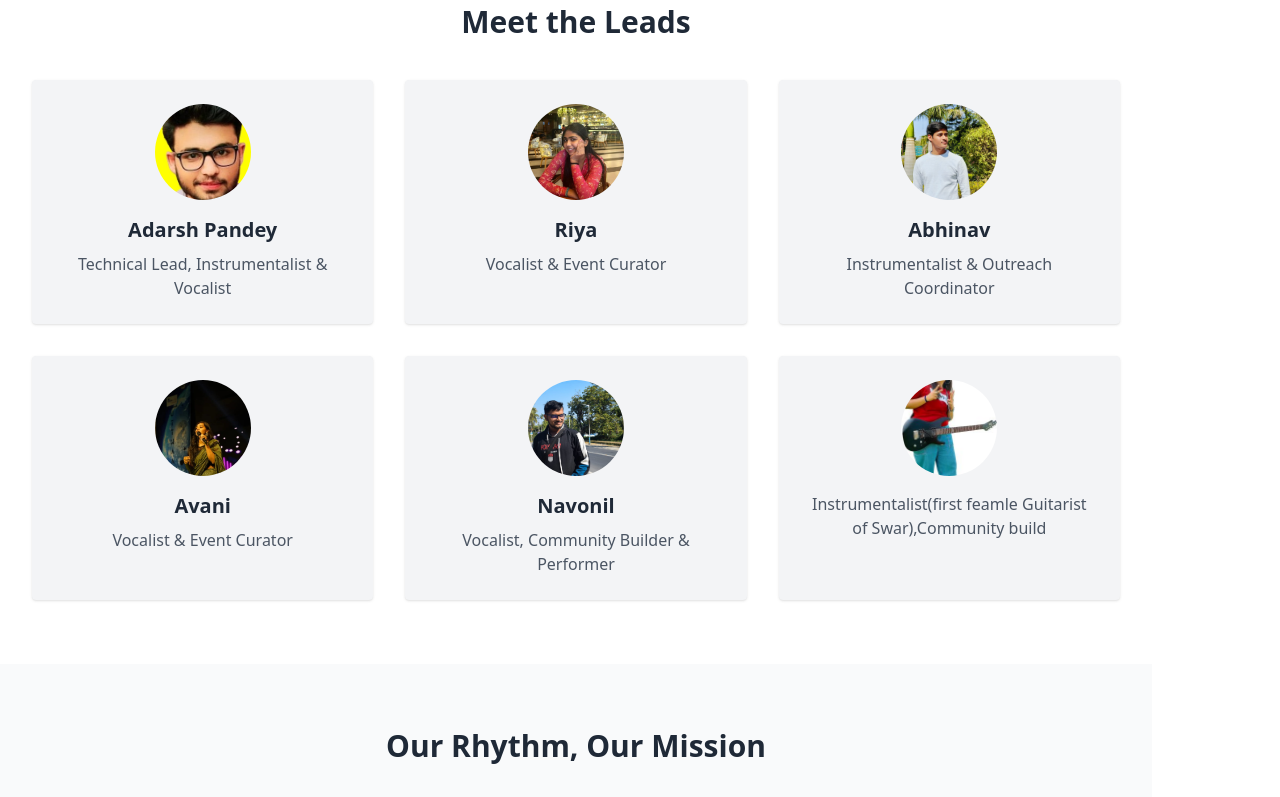
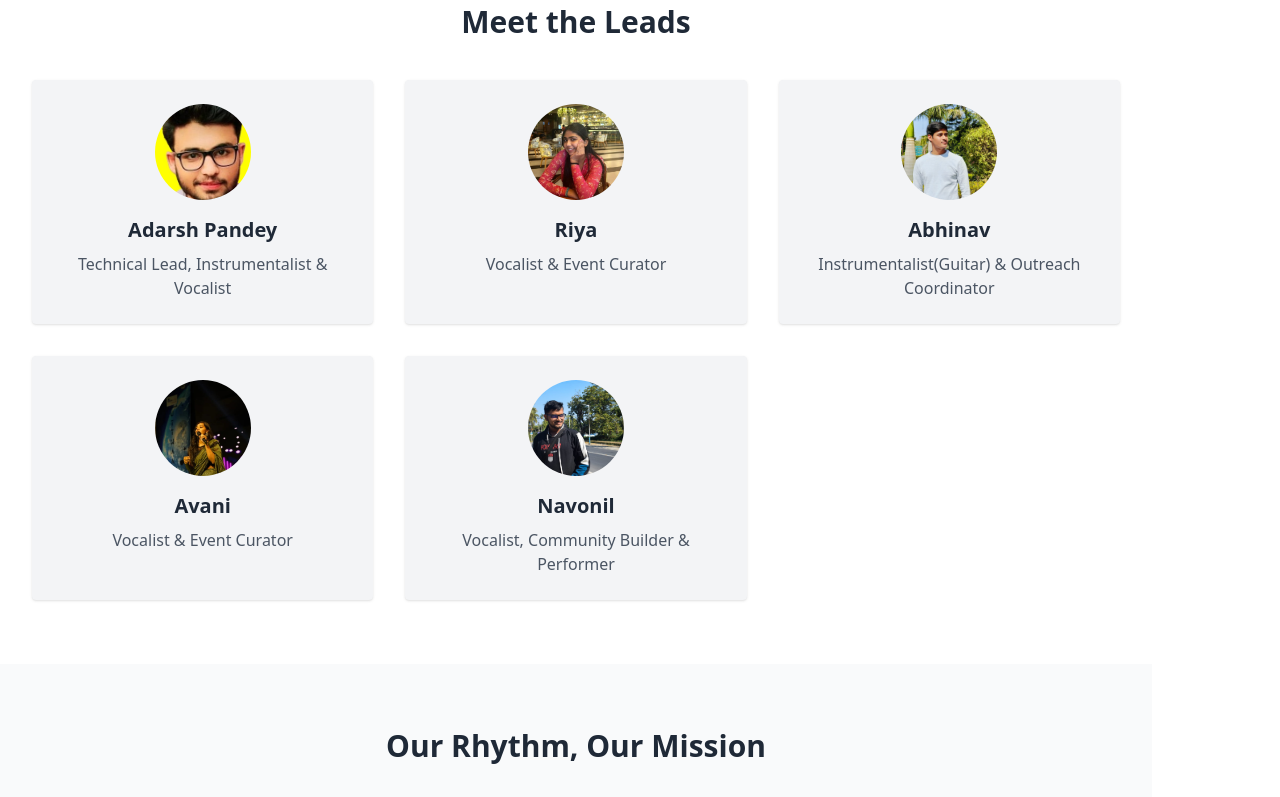
Before and after one commit to Adarsh1442005/swarfrontend, a React (Vite) app: page / in a window 1280 px wide. Shown: the part 432-1229 px from the top of the page. Built offline with nearby package versions, Linux system fonts and the light colour scheme.

Commit message:
deletemono

```diff
--- a/src/home.jsx
+++ b/src/home.jsx
@@ -9,10 +9,10 @@ import mono from './mono.jpg';
 const presidents = [
   { name: 'Adarsh Pandey', role: 'Technical Lead, Instrumentalist & Vocalist', image: pic3 },
   { name: 'Riya', role: 'Vocalist & Event Curator' ,image:pic4 },
-  { name: 'Abhinav', role: 'Instrumentalist & Outreach Coordinator', image: pic },
+  { name: 'Abhinav', role: 'Instrumentalist(Guitar) & Outreach Coordinator', image: pic },
   { name: 'Avani', role: 'Vocalist & Event Curator', image: pic2 },
   { name: 'Navonil', role: 'Vocalist, Community Builder & Performer',image:navonil },
-  {nmae:'Monoshwini',role:"Instrumentalist(first feamle Guitarist of Swar),Community build",image:mono}
+
 ];
 
 export function SwarHomePage() {
```
